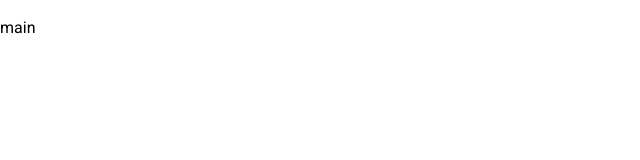
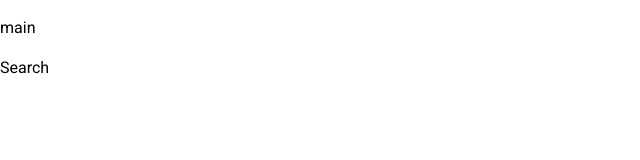
Before and after one commit to SoCalChristina/MyReads, a React (Create React App) app: page / in a window 1280 px wide. Shown: the top 160 px of the page, without its empty margins (0-640 px from the left). Built offline with nearby package versions, Linux system fonts and the light colour scheme.

Commit message:
add SearchPage

```diff
--- a/src/App.js
+++ b/src/App.js
@@ -4,7 +4,7 @@ import './App.css'
 import { Route } from 'react-router-dom'
 
 import MainPage from './components/pages/MainPage';
-
+import SearchPage from './components/pages/SearchPage';
 class BooksApp extends React.Component {
 
   render() {
@@ -12,6 +12,7 @@ class BooksApp extends React.Component {
     //  comparing a <Route>'s path prop to the current location’s pathname. source: https://reacttraining.com/react-router/web/guides/basic-components
       <div>
         <Route exact path="/" component={ MainPage } />
+        <Route exact path="/" component={ SearchPage } />
       </div>
 );
 
--- a/src/components/pages/SearchPage.js
+++ b/src/components/pages/SearchPage.js
@@ -0,0 +1,11 @@
+import React from 'react';
+
+class SearchPage extends React.Component {
+  render() {
+    return (
+      <p>Search</p>
+    );
+  }
+}
+
+export default SearchPage;
```
